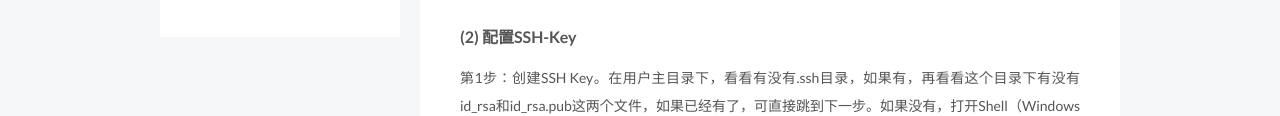
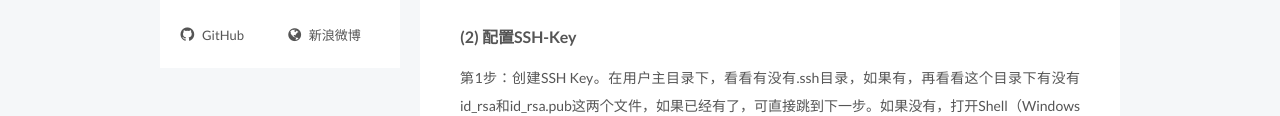
Before and after one commit to JamNie/JamNie.github.io, a plain HTML site: page 2016/09/03/以Hexo搭建Github Pages/index.html in a window 1280 px wide. Both pictures are taken after a click on the item "Overview". Shown: the part 527-643 px from the top of the page. Drawn offline with Linux system fonts and the light colour scheme; a script that the page names is missing.

Commit message:
Site updated: 2016-09-03 23:13:40

```diff
--- a/2016/09/03/以Hexo搭建Github Pages/index.html
+++ b/2016/09/03/以Hexo搭建Github Pages/index.html
@@ -420,6 +420,26 @@
 
         <div class="links-of-author motion-element">
 
+
+              <span class="links-of-author-item">
+                <a href="https://github.com/JamNie" target="_blank" title="GitHub">
+
+                    <i class="fa fa-fw fa-github"></i>
+
+                  GitHub
+                </a>
+              </span>
+
+              <span class="links-of-author-item">
+                <a href="http://www.weibo.com/3009259783/profile?topnav=1&wvr=6" target="_blank" title="新浪微博">
+
+                    <i class="fa fa-fw fa-globe"></i>
+
+                  新浪微博
+                </a>
+              </span>
+
+
         </div>
 
 
--- a/css/main.css
+++ b/css/main.css
@@ -1549,7 +1549,7 @@
   width: 4px;
   height: 4px;
   border-radius: 50%;
-  background: #ff74ff;
+  background: #ffffe0;
 }
 .links-of-blogroll {
   font-size: 13px;
```
Also changed, not shown: archives/2016/09/index.html (+20 -0 lines), archives/2016/index.html (+20 -0 lines), archives/index.html (+20 -0 lines), index.html (+20 -0 lines), tags/Hexo/index.html (+20 -0 lines), tags/index.html (+20 -0 lines).
